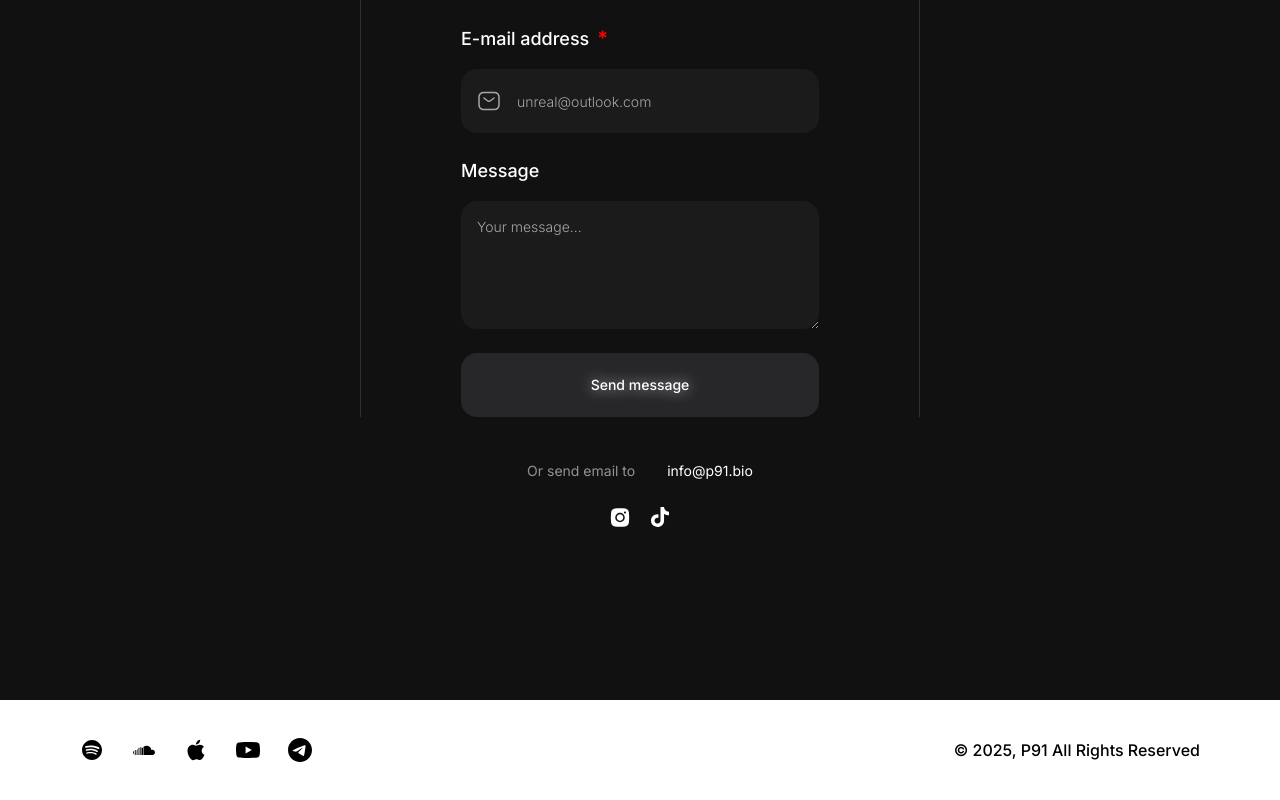
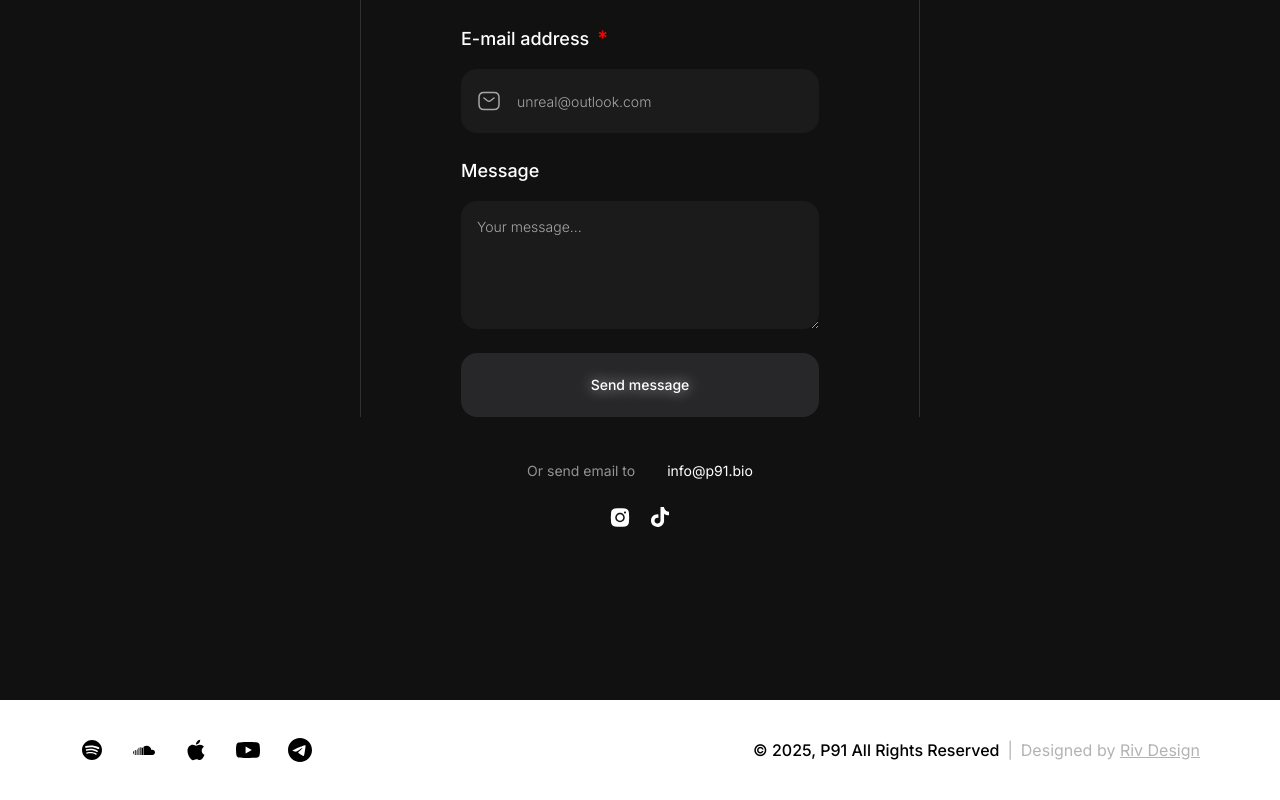
Before and after one commit to MiladDevarts/ahir-yousefi, a Next.js app: page / in a window 1280 px wide. Shown: the part 6746-7546 px from the top of the page. Built offline with nearby package versions, Linux system fonts and the light colour scheme; a web font is replaced by a local one.

Commit message:
fix: update footer content with design credit

```diff
--- a/components/Layout/Footer/index.tsx
+++ b/components/Layout/Footer/index.tsx
@@ -27,11 +27,18 @@ const Footer = () => {
           </div>
 
           <div>
-
             <span className="font-medium">
-              © 2025, <Link href={"https://p91.bio"}>P91</Link> All
-              Rights Reserved
+              © 2025, <Link href={"https://p91.bio"}>P91</Link> All Rights
+              Reserved
             </span>
+            <span className="mx-2 text-black/30">|</span>
+            <Link
+              target="_blank"
+              className="text-black/30 hover:text-black/60 transition"
+              href="https://rivdesign.se/"
+            >
+              Designed by <span className="underline">Riv Design</span>
+            </Link>
           </div>
         </div>
       </footer>
```
